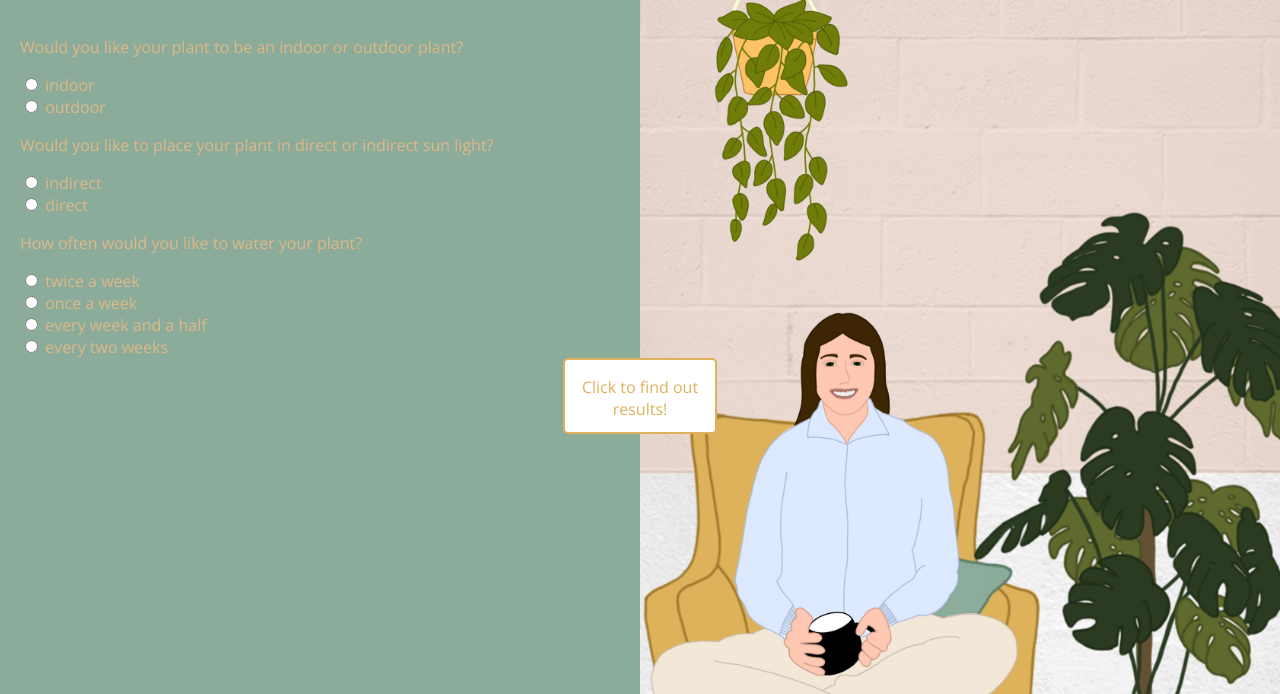
After one commit to alexudall/PlantPower, a Flask app: template templates/next_page.html in a window 1280 px wide. The commit adds this page. Shown: the top 694 px of the page. Run offline with Flask 2, Linux system fonts and the light colour scheme; the template is opened without the code that fills it, so the values that code supplies are empty.

Commit message:
next page for website up

```diff
--- /dev/null
+++ b/run.py
@@ -0,0 +1,24 @@
+from flask import Flask, render_template, request
+import sqlite3
+
+app = Flask(__name__)
+MENUDB = 'plants.db'
+
+@app.route('/')
+def index():
+    return render_template('index.html')
+
+@app.route('/next_page')
+def next_page():
+    return render_template('next_page.html')
+
+'''
+@app.route('/contact')
+def contact():
+    return render_template('contact.html')
+
+
+@app.route('/results')
+def results():
+    return render_template('results.html')
+'''
--- a/stylesheet.css
+++ b/static/stylesheet.css
@@ -46,6 +46,28 @@ body {
     color: white;
 }
 
+.buttons {
+    color: burlywood;
+}
+
+#results {
+    background-color: white;
+    border: 2px solid #deb25b;
+    border-radius: 5px;
+    display: block;
+    height: 2.5em;
+    margin: auto;
+    padding-top: 1em;
+    padding-bottom: 1em;
+    width: 150px;
+    text-align: center;
+    color: #deb25b;
+    text-decoration: none;
+
+}
+
+}
+
 /* Extra small devices (portrait phones, less than 576px) */
 @media (min-width: 575.98px) {
 
@@ -75,3 +97,5 @@ body {
 @media (min-width: 1199.98px) {
 
 }
+
+}
--- a/index.html
+++ b/templates/index.html
@@ -5,7 +5,7 @@
  <head>
     <meta charset="utf-8" />
     <title> Plant Power </title>
-    <link rel="stylesheet" href="stylesheet.css" />
+    <link rel="stylesheet" href="{{ url_for('static', filename='stylesheet.css') }}" />
 
 </head>
 
@@ -14,7 +14,7 @@
     <div class="home" >
         <h1> Plant Power</h1>
         <p>Want to buy a plant but don't know what to get? We can help you choose the best plant for you best on your wants and the plants needs. </p>
-        <a id="proceed" href="next_page.html">Find your perfect plant now!</a>
+        <a id="proceed" href="/next_page">Find your perfect plant now!</a>
     </div>
 
 </body>
--- /dev/null
+++ b/templates/next_page.html
@@ -0,0 +1,65 @@
+<!DOCTYPE html>
+
+<html lang="en">
+
+ <head>
+    <meta charset="utf-8" />
+    <title> Plant Power </title>
+    <link rel="stylesheet" href="{{ url_for('static', filename='stylesheet.css') }}" />
+
+</head>
+
+<body>
+
+    <div class="buttons">
+
+        <div class="indoor">
+            <p> Would you like your plant to be an indoor or outdoor plant? </p>
+
+            <input type="radio" id="indoor" name="indoor" value="yes">
+            <label for="indoor">indoor</label><br>
+
+            <input type="radio" id="indoor" name="indoor" value="outdoor">
+            <label for="outdoor">outdoor</label><br>
+
+    </div>
+
+
+        <div class="sun">
+            <p> Would you like to place your plant in direct or indirect sun light? </p>
+
+            <input type="radio" id="sun" name="sun" value="indirect">
+            <label for="indirect">indirect</label><br>
+
+            <input type="radio" id="sun" name="sun" value="direct">
+            <label for="direct">direct</label><br>
+
+    </div>
+
+
+
+        <div class="water">
+            <p> How often would you like to water your plant? </p>
+
+            <input type="radio" id="water" name="water" value="twice a week">
+            <label for="water">twice a week</label><br>
+
+            <input type="radio" id="water" name="water" value="once a week">
+            <label for="water">once a week</label><br>
+
+            <input type="radio" id="water" name="water" value="every week and a half">
+            <label for="water">every week and a half</label><br>
+
+            <input type="radio" id="water" name="water" value="every two weeks">
+            <label for="water">every two weeks</label><br>
+        </div>
+
+        <a id="results" href="/">Click to find out results!</a>
+    </div>
+
+
+
+
+    </body>
+
+</html>
```
Also changed, not shown: instructions.txt (added, +8 -0 lines), plants.db (added), static/home.png (renamed from home.png), static/image home.jpg (renamed from image home.jpg), static/web.css (renamed from web.css), 1 other file.
